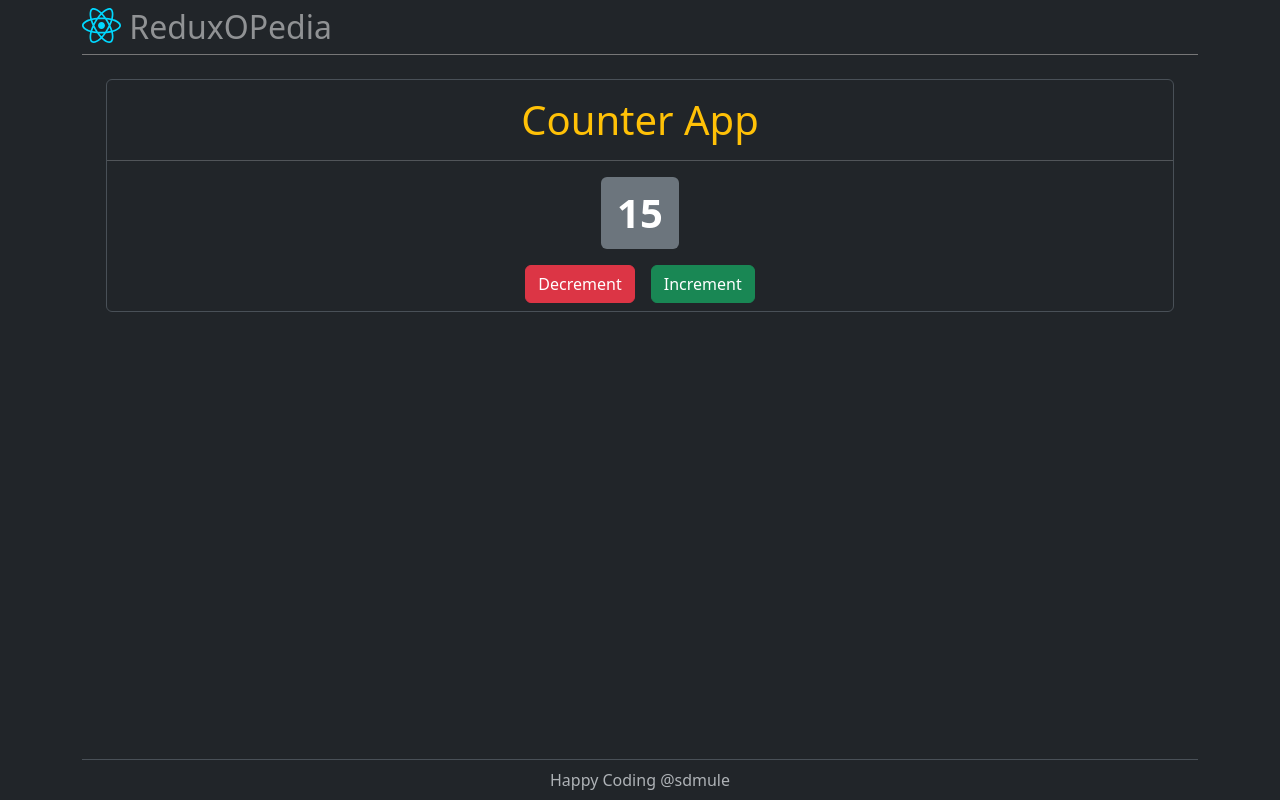
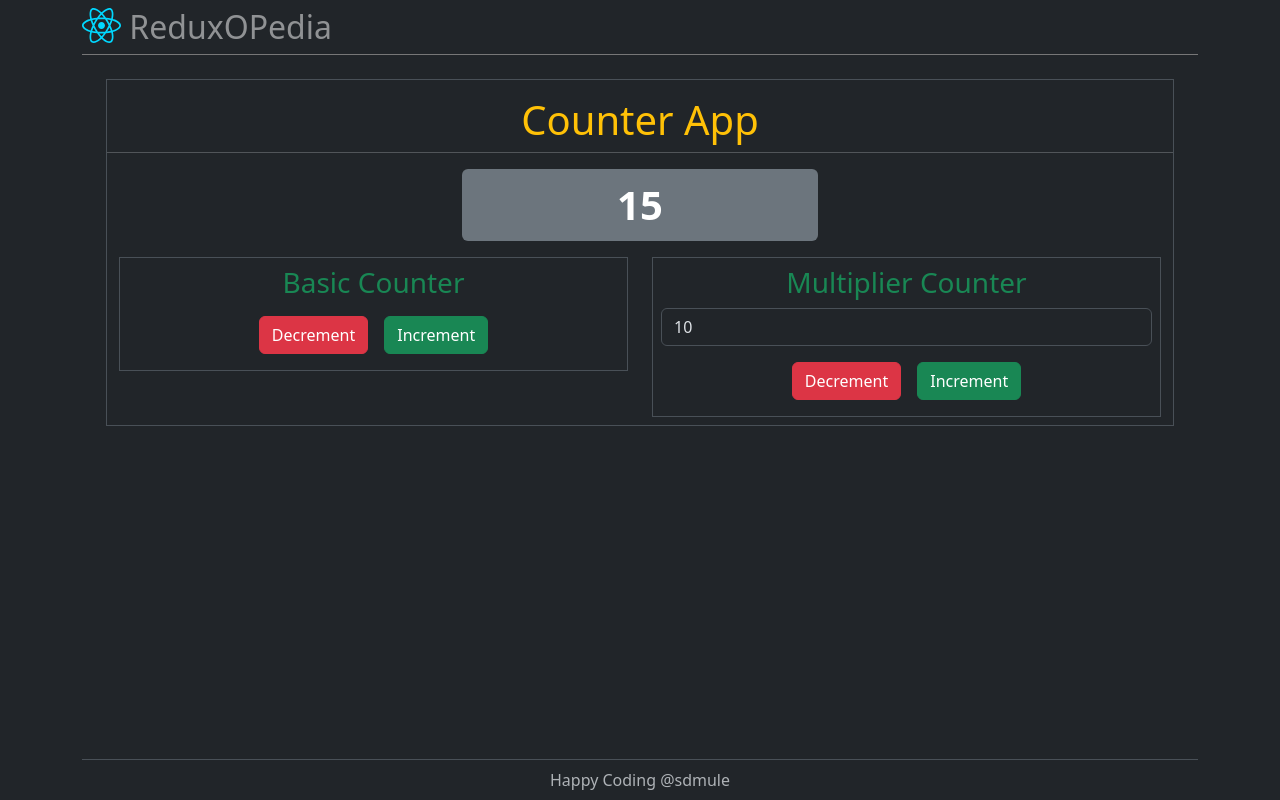
Before and after one commit to sdmule/ReduxOPedia, a React (Vite) app in the folder reduxopedia/: page / in a window 1280 px wide. Built offline with nearby package versions, Linux system fonts and the light colour scheme.

Commit message:
Counter Multiplier

```diff
--- a/reduxopedia/src/components/Counter.jsx
+++ b/reduxopedia/src/components/Counter.jsx
@@ -1,26 +1,60 @@
 import { useSelector, useDispatch } from "react-redux";
-import { increment, decrement } from "../redux/slice/counterSlice";
+import {
+  increment,
+  decrement,
+  incrementMultiplier,
+  decrementMultplier,
+} from "../redux/slice/counterSlice";
+import { useState } from "react";
 
 function Counter() {
+  const [multiplier, setMultiplier] = useState(10);
   const count = useSelector((state) => state.counterStore.count);
   const dispatch = useDispatch();
 
   return (
-    <div className="m-4 rounded border text-center">
+    <div className="m-4 row border text-center">
       <h1 className="text-warning pt-3">Counter App</h1>
       <hr />
-      <div className="pb-2">
-        <span className="badge bg-secondary fs-1 p-3 mb-3">{count}</span>
-        <div>
+      <span className="col-4 offset-4 badge bg-secondary fs-1 p-3 mb-3">
+        {count}
+      </span>
+      <div className="pb-2 col-6">
+        <div className="border p-2">
+          <p className="text-success h3">Basic Counter</p>
           <button
-            className="btn btn-danger mx-2"
+            className="btn btn-danger m-2"
             onClick={() => dispatch(decrement())}
           >
             Decrement
           </button>
           <button
-            className="btn btn-success mx-2"
+            className="btn btn-success m-2"
             onClick={() => dispatch(increment())}
+          >
+            Increment
+          </button>
+        </div>
+      </div>
+      <div className="pb-2 col-6">
+        <div className="border p-2">
+          <p className="text-success h3">Multiplier Counter</p>
+          <input
+            type="text"
+            value={multiplier}
+            onChange={(e) => setMultiplier(e.target.value)}
+            placeholder="multiplier..."
+            className="form-control my-2"
+          />
+          <button
+            className="btn btn-danger m-2"
+            onClick={() => dispatch(decrementMultplier(multiplier))}
+          >
+            Decrement
+          </button>
+          <button
+            className="btn btn-success m-2"
+            onClick={() => dispatch(incrementMultiplier(multiplier))}
           >
             Increment
           </button>
--- a/reduxopedia/src/redux/slice/counterSlice.js
+++ b/reduxopedia/src/redux/slice/counterSlice.js
@@ -15,8 +15,16 @@
       //here decrement is an action
       state.count -= 1;
     },
+
+    incrementMultiplier: (state, action) => {
+      state.count += Number(action.payload);
+    },
+    decrementMultplier: (state, action) => {
+      state.count -= Number(action.payload);
+    },
   },
 });
 
-export const { increment, decrement } = counterSlice.actions; // Exported the actions
+export const { increment, decrement, incrementMultiplier, decrementMultplier } =
+  counterSlice.actions; // Exported the actions
 export const counterReducer = counterSlice.reducer; // Exported the reducer
```
